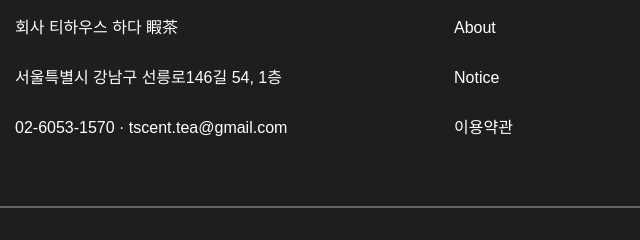
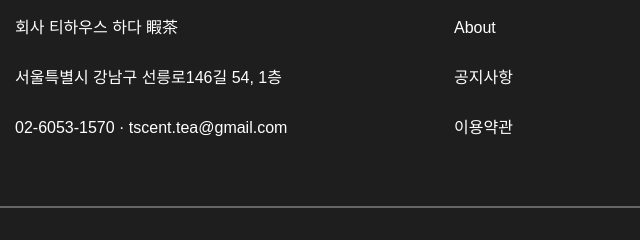
Before and after one commit to coolty81/firstClass, a plain HTML site: page tscent/tea-course.html in a window 1280 px wide. Shown: the part 2241-2481 px from the top of the page, 411-1051 px from the left. Drawn offline with Linux system fonts and the light colour scheme; a web font is replaced by a local one.

Commit message:
Update tea-course.html

```diff
--- a/tscent/tea-course.html
+++ b/tscent/tea-course.html
@@ -144,7 +144,7 @@
             <div class="footer-top">
                 <div class="footer-brand"><img src="img/logo.svg" alt="티센트"><p>차 한 잔에 깃든 일상의 여백.</p></div>
                 <address class="footer-contact"><p>회사 티하우스 하다 睱茶</p><p>서울특별시 강남구 선릉로146길 54, 1층</p><p><a href="tel:02-6053-1570">02-6053-1570</a> · <a href="mailto:tscent.tea@gmail.com">tscent.tea@gmail.com</a></p></address>
-                <nav class="footer-nav" aria-label="티센트 주요 정보"><ul><li><a href="about.html">About</a></li><li><a href="notice.html">Notice</a></li><li><a href="#">이용약관</a></li></ul></nav>
+                <nav class="footer-nav" aria-label="티센트 주요 정보"><ul><li><a href="about.html">About</a></li><li><a href="notice.html">공지사항</a></li><li><a href="#">이용약관</a></li></ul></nav>
                 <nav class="footer-nav" aria-label="티센트 기타 정보"><ul><li><a href="#">Journal</a></li><li><a href="#">FAQ</a></li><li><a href="#">개인정보처리방침</a></li></ul></nav>
             </div>
             <div class="footer-line" aria-hidden="true"></div>
```
